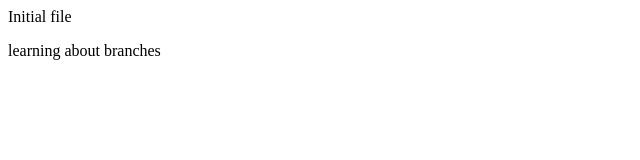
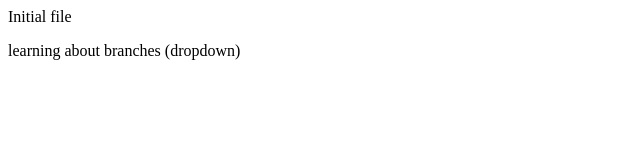
Before and after one commit to RagniKumari19/localrepo, a plain HTML site: page index.html in a window 1280 px wide. Shown: the full height of the page, 0-640 px from the left. Drawn offline with Linux system fonts and the light colour scheme.

```diff
--- a/index.html
+++ b/index.html
@@ -1,2 +1,2 @@
 <p>Initial file</p>
-<p>learning about branches</p>
+<p>learning about branches (dropdown)</p>
```
